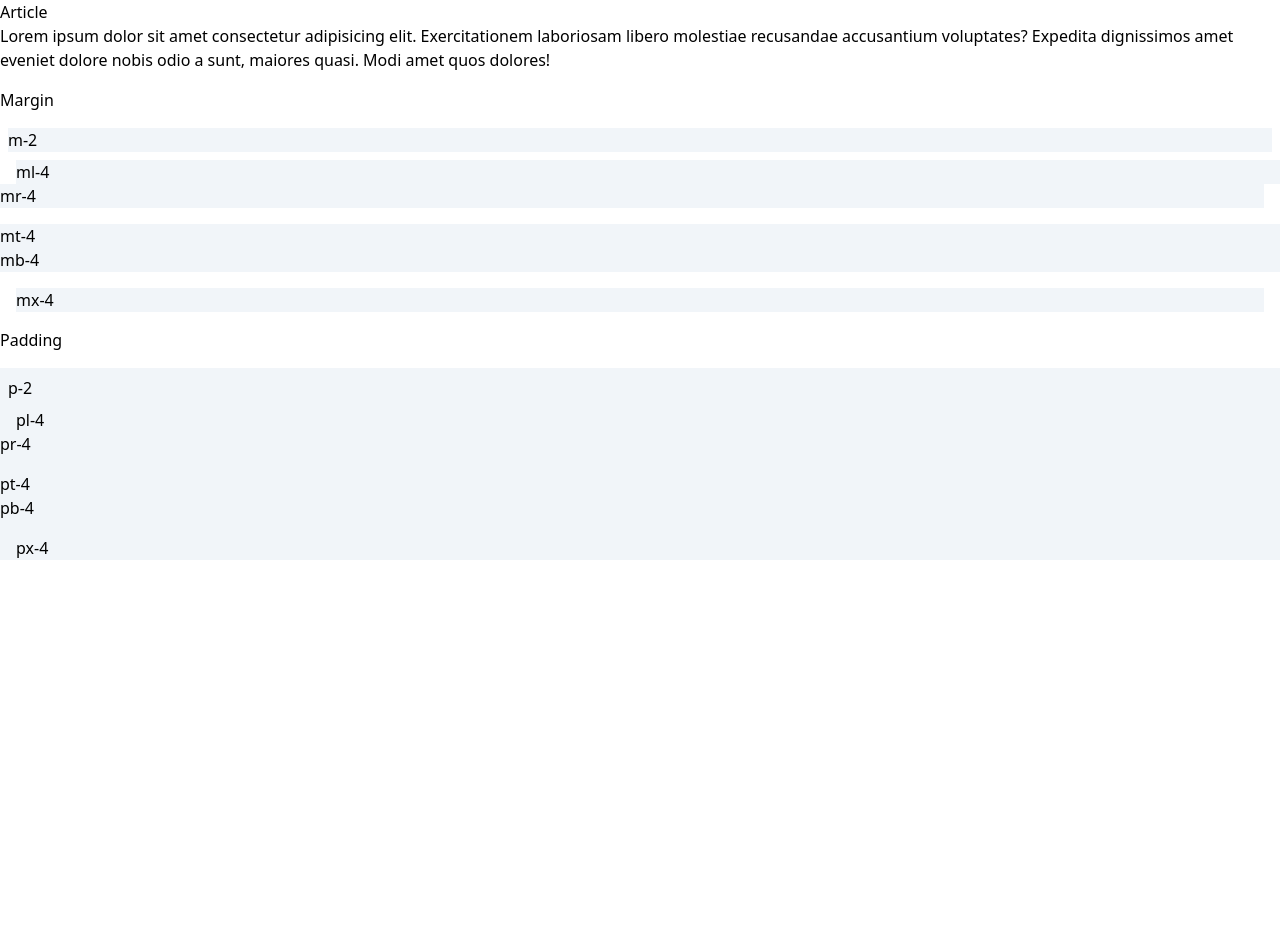
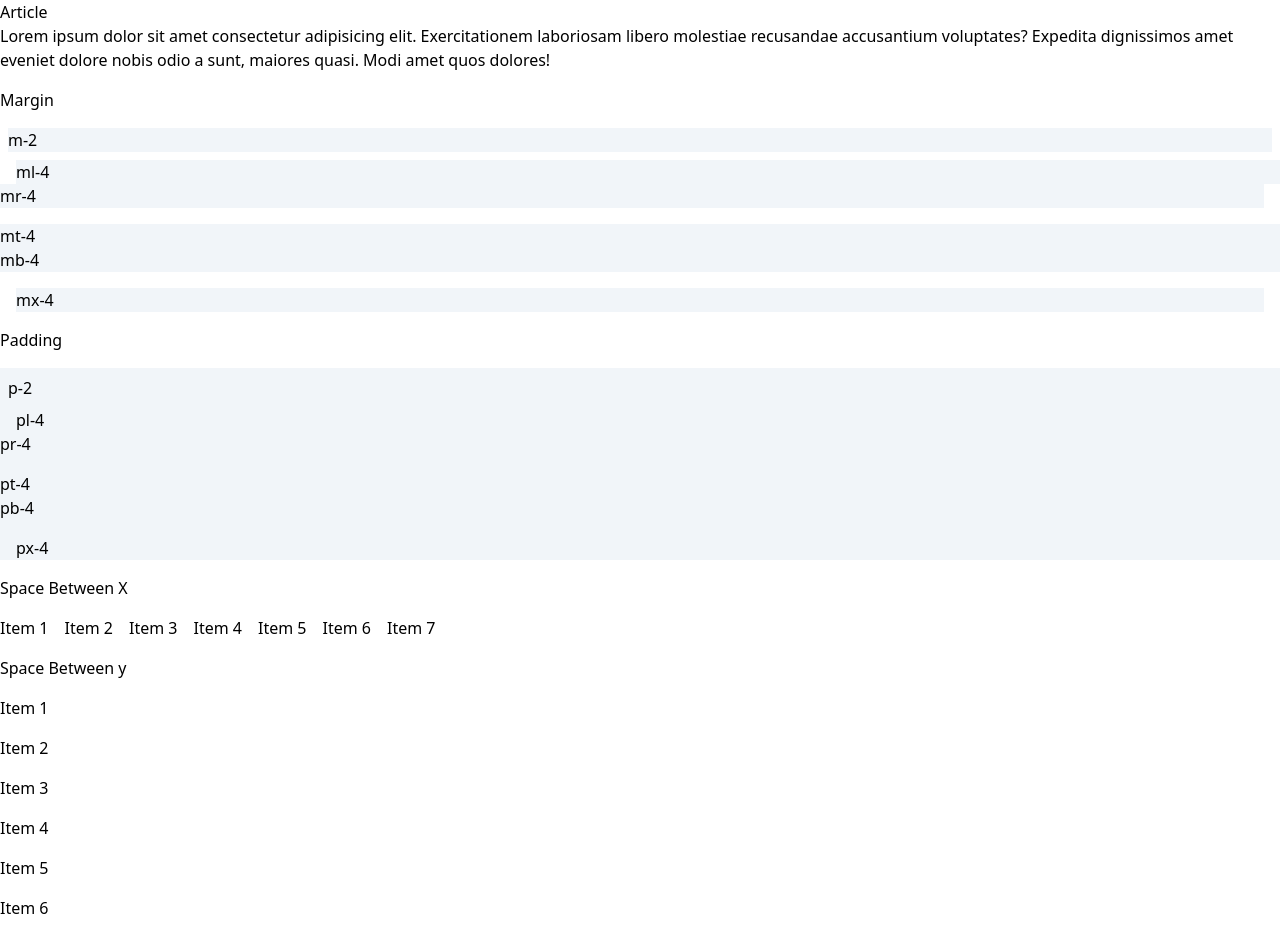
Before and after one commit to nsagias/react-tailwindcss-starter, a React (Create React App) app: page / in a window 1280 px wide. Shown: the top 940 px of the page. Before the commit the page ends 800 px from the top, so only its background shows below. Built offline with nearby package versions, Linux system fonts and the light colour scheme.

Commit message:
add space betwen x and y examples

```diff
--- a/src/components/Containers/Containers.tsx
+++ b/src/components/Containers/Containers.tsx
@@ -35,6 +35,30 @@ export default function Containers() {
       <div className="pt-4 bg-slate-100">{`pt-4`}</div>
       <div className="pb-4 bg-slate-100">{`pb-4`}</div>
       <div className="px-4 bg-slate-100">{`px-4`}</div>
-    </div>
+
+      {/* Space Between x */}
+      <h3 className="my-4">Space Between X</h3>
+      <div className="flex space-x-4">
+        <div>Item 1</div>
+        <div>Item 2</div>
+        <div>Item 3</div>
+        <div>Item 4</div>
+        <div>Item 5</div>
+        <div>Item 6</div>
+        <div>Item 7</div>
+      </div>
+
+      {/* Space Between y */}
+      <h3 className="my-4">Space Between y</h3>
+      <div className="flex flex-col space-y-4">
+        <div>Item 1</div>
+        <div>Item 2</div>
+        <div>Item 3</div>
+        <div>Item 4</div>
+        <div>Item 5</div>
+        <div>Item 6</div>
+        <div>Item 7</div>
+      </div>
+   </div>
   );
 }
```
